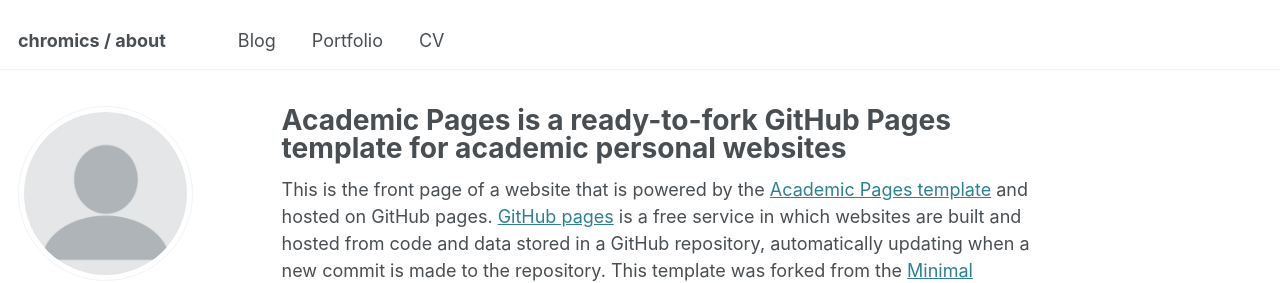
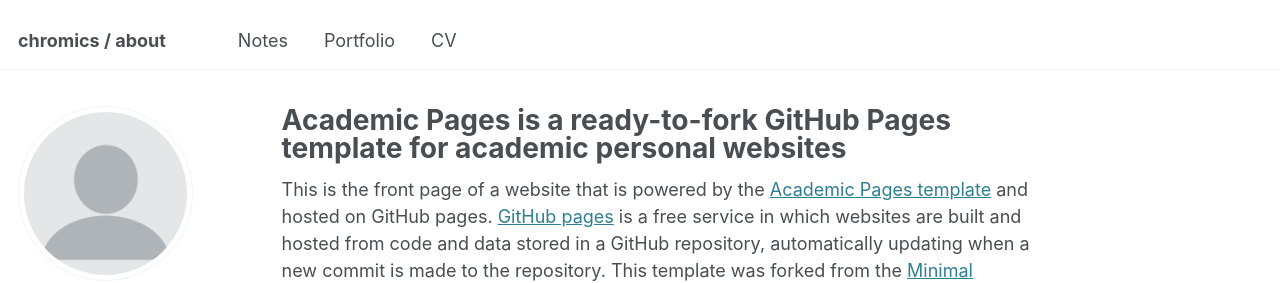
Before and after one commit to chromics/chromics.github.io, a Jekyll site: the page built from _pages/about.md, in a window 1280 px wide. Shown: the top 283 px of the page. Built offline with Jekyll 4.4.1, drawn with Linux system fonts in a browser that asks for light colours.

Commit message:
updated layout

```diff
--- a/_data/navigation.yml
+++ b/_data/navigation.yml
@@ -14,7 +14,7 @@ main:
   # - title: "Teaching"
   #   url: /teaching/
 
-  - title: "Blog"
+  - title: "Notes"
     url: /year-archive/
 
   - title: "Portfolio"
```
